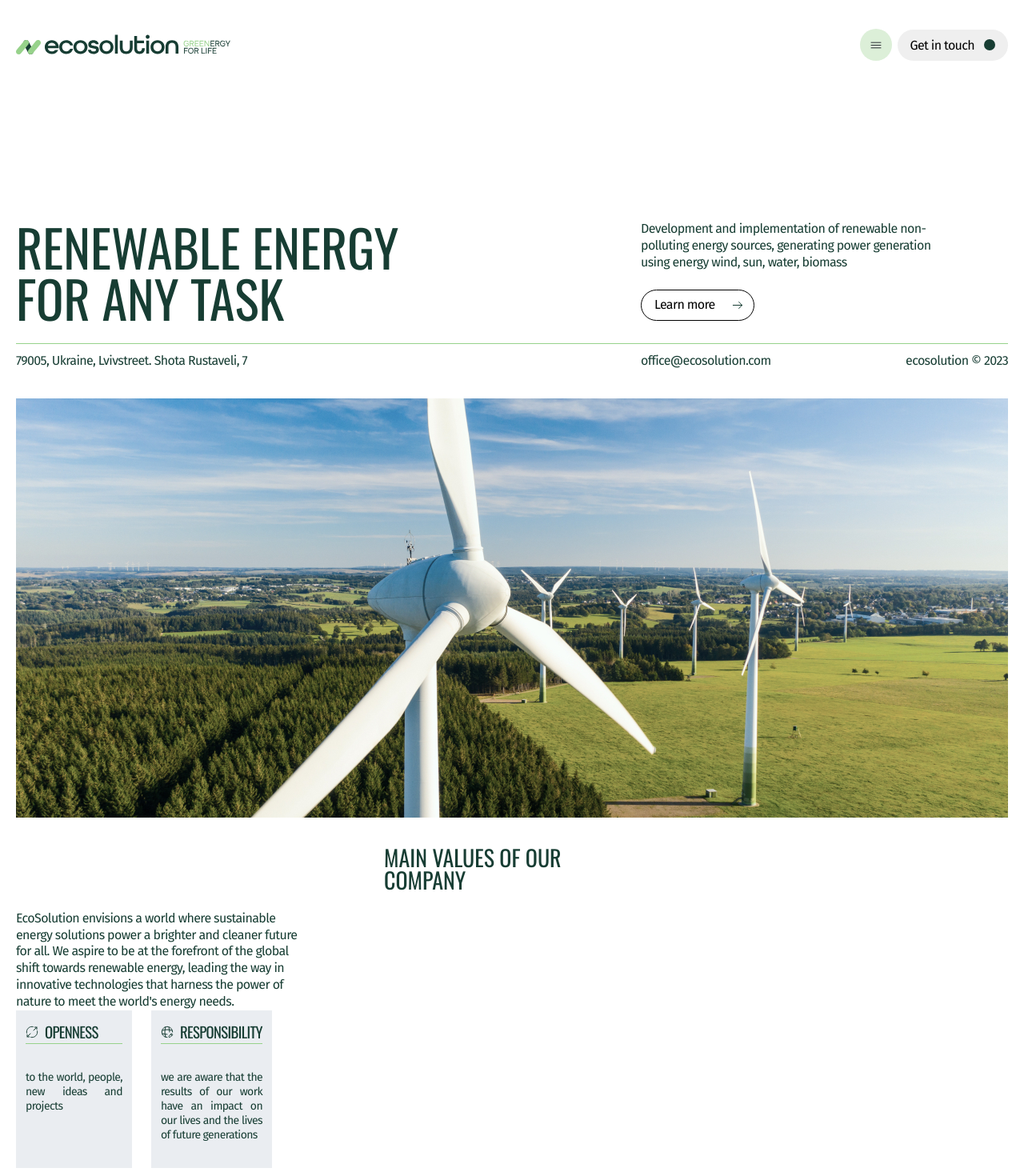
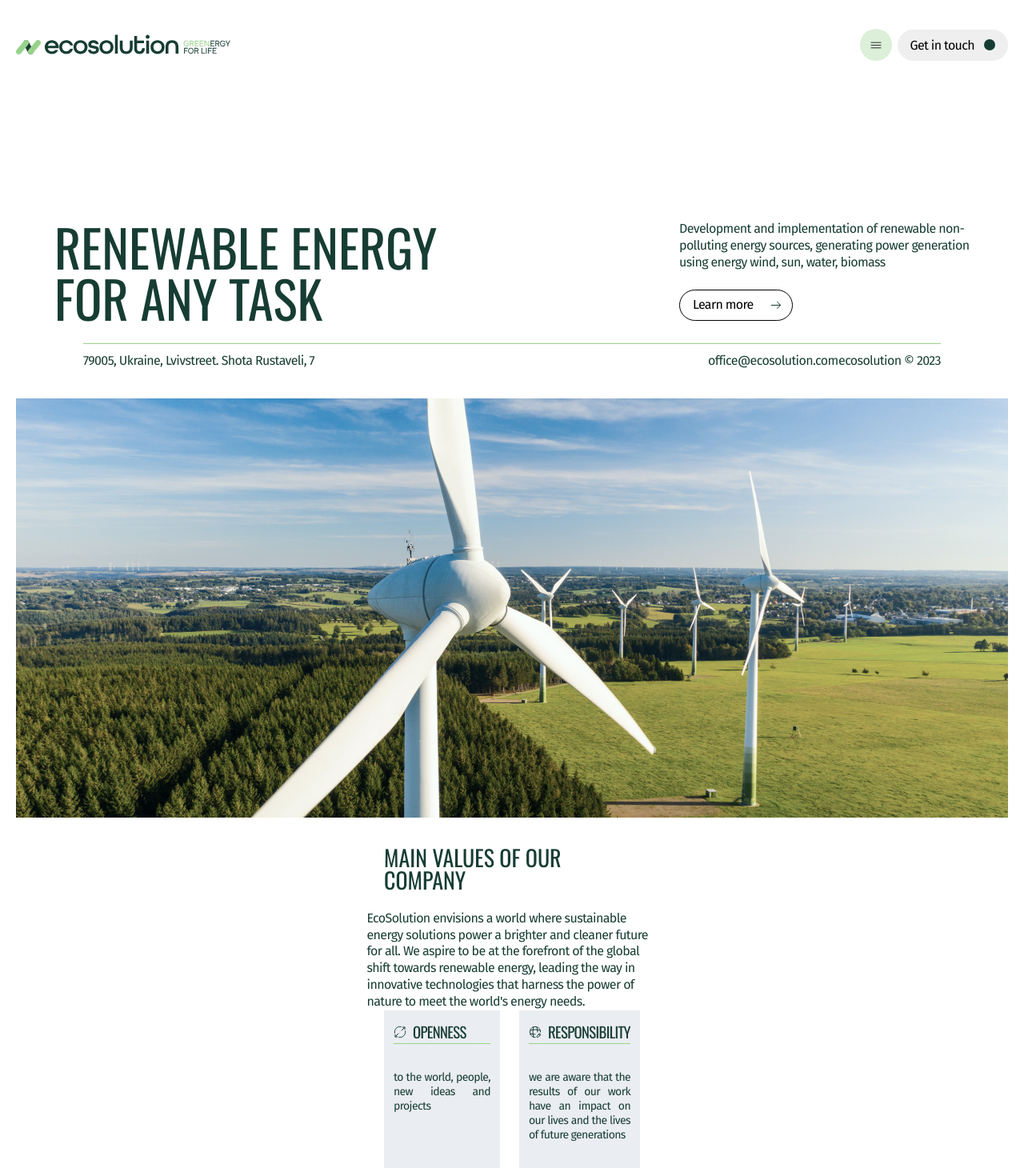
Before and after one commit to AscariA10/Ecosolution_TestTask, a React (Vite) app: page / in a window 1280 px wide. Shown: the top 1470 px of the page at 80% size. Built offline with nearby package versions, Linux system fonts and the light colour scheme.

Commit message:
refactor of global container

```diff
--- a/src/components/common-styles/common-styles.styled.js
+++ b/src/components/common-styles/common-styles.styled.js
@@ -1,6 +1,9 @@
 import styled from "@emotion/styled";
 
 export const Container = styled.div`
+   display: flex;
+   flex-direction: column;
+   align-items: center;
    padding-left: 20px;
    padding-right: 20px;
    width: 100%;
--- a/src/components/header/Header.jsx
+++ b/src/components/header/Header.jsx
@@ -1,7 +1,6 @@
 import { DarkButton } from "../common-components/DarkButton";
 
-import { HeaderWrapper, PageLogoWrapper, MenuButton } from "./Header.styled";
-import { Container } from "../common-styles/common-styles.styled";
+import { HeaderWrapper, HeaderContainer, PageLogoWrapper, MenuButton } from "./Header.styled";
 
 import { PageLogo } from "../../assets/svg-components/PageLogo";
 import { Menu } from "../../assets/svg-components/Menu";
@@ -9,8 +8,8 @@ import { ArrowDown } from "../../assets/svg-components/ArrowDown";
 
 export const Header = () => {
    return (
-      <Container>
-         <HeaderWrapper>
+      <HeaderWrapper>
+         <HeaderContainer>
             <PageLogoWrapper href="/">
                <PageLogo />
             </PageLogoWrapper>
@@ -20,7 +19,7 @@ export const Header = () => {
             <DarkButton title="Get in touch" alwaysVisible={false}>
                <ArrowDown />
             </DarkButton>
-         </HeaderWrapper>
-      </Container>
+         </HeaderContainer>
+      </HeaderWrapper>
    );
 };
--- a/src/components/header/Header.styled.js
+++ b/src/components/header/Header.styled.js
@@ -2,10 +2,33 @@ import styled from "@emotion/styled";
 import { colors } from "../common-styles/colors";
 
 export const HeaderWrapper = styled.header`
+   padding: 36px 0px 10px;
+`;
+
+export const HeaderContainer = styled.div`
    display: flex;
+   align-items: center;
    justify-content: space-between;
-   align-items: center;
-   padding: 36px 0px 10px;
+   padding-left: 20px;
+   padding-right: 20px;
+   width: 100%;
+   margin: 0 auto;
+
+   @media screen and (min-width: 480px) {
+      width: 480px;
+   }
+
+   @media screen and (min-width: 768px) {
+      width: 768px;
+      padding-left: 30px;
+      padding-right: 30px;
+   }
+
+   @media screen and (min-width: 1280px) {
+      width: 1280px;
+      padding-left: 20px;
+      padding-right: 20px;
+   }
 `;
 
 export const PageLogoWrapper = styled.a`
--- a/src/components/sections/hero/Hero.jsx
+++ b/src/components/sections/hero/Hero.jsx
@@ -25,8 +25,8 @@ import maskGroupDesktop2x from "../../../assets/images/hero/mask-group-desktop@2
 
 export const Hero = () => {
    return (
-      <Container>
-         <Section>
+      <Section>
+         <Container>
             <HeroWrapper>
                <HeroTitle>renewable energy for any task</HeroTitle>
                <Definition>
@@ -61,7 +61,7 @@ export const Hero = () => {
                   <img src={maskGroup} />
                </Picture>
             </Thumb>
-         </Section>
-      </Container>
+         </Container>
+      </Section>
    );
 };
--- a/src/components/sections/hero/Hero.styled.js
+++ b/src/components/sections/hero/Hero.styled.js
@@ -5,9 +5,6 @@ import { LightButton } from "../../common-components/LightButton";
 import { colors } from "../../common-styles/colors";
 
 export const Section = styled.section`
-   width: 320px;
-   margin-left: auto;
-   margin-right: auto;
    padding-top: 136px;
    padding-bottom: 18px;
    @media screen and (min-width: 768px) {
--- a/src/components/sections/values/Values.jsx
+++ b/src/components/sections/values/Values.jsx
@@ -1,9 +1,8 @@
 import { SectionTitle } from "../../common-components/SectionTitle";
 import { ValueCard } from "./ValueCard/ValueCard";
 
+import { Definition, Section, ValueList } from "./Values.styled";
 import { Container } from "../../common-styles/common-styles.styled";
-
-import { Definition, Section, ValueList } from "./Values.styled";
 
 import { Innovation } from "../../../assets/svg-components/values/Innovation";
 import { Openness } from "../../../assets/svg-components/values/Openness";
@@ -12,8 +11,8 @@ import { Responsibility } from "../../../assets/svg-components/values/Responsibi
 
 export const Values = () => {
    return (
-      <Container>
-         <Section>
+      <Section>
+         <Container>
             <SectionTitle title="main values of our company" />
             <Definition>
                EcoSolution envisions a world where sustainable energy solutions power a brighter and
@@ -47,7 +46,7 @@ export const Values = () => {
                   <Quality />
                </ValueCard>
             </ValueList>
-         </Section>
-      </Container>
+         </Container>
+      </Section>
    );
 };
--- a/src/components/sections/values/Values.styled.js
+++ b/src/components/sections/values/Values.styled.js
@@ -2,9 +2,12 @@ import styled from "@emotion/styled";
 import { colors } from "../../common-styles/colors";
 
 export const Section = styled.section`
-   width: 100%;
    padding: 18px 0;
 `;
+
+// export const ValuesContainer = styled.div`
+
+// `;
 
 export const Definition = styled.p`
    width: 320px;
```
